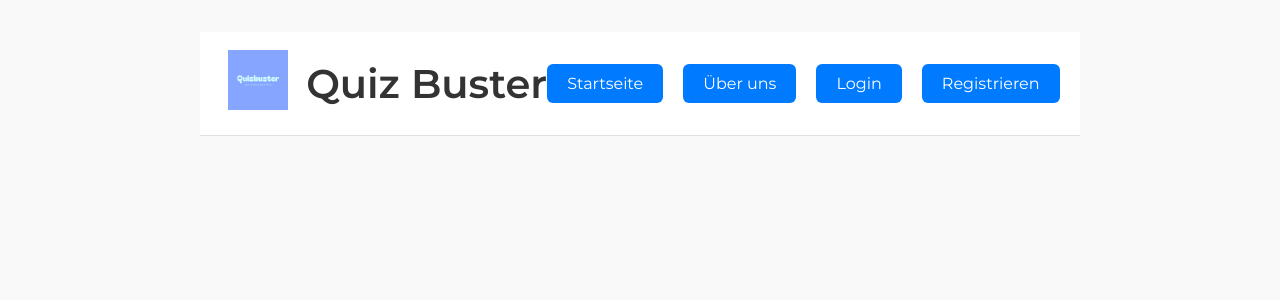
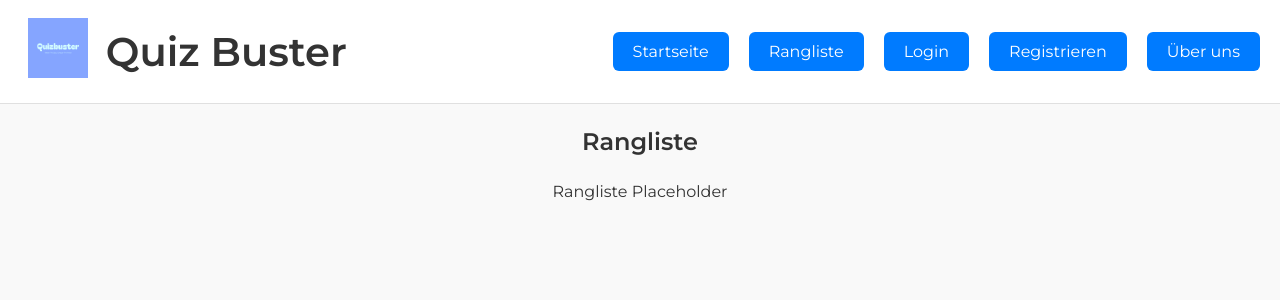
Before and after one commit to mvxsvchs/QuizBuster, a React (Vite) app in the folder QuizBuster/: page /leaderboard in a window 1280 px wide. Shown: the top 300 px of the page. Built offline with nearby package versions, Linux system fonts and the light colour scheme.

Commit message:
added Leaderboard.tsx and small fixes

```diff
--- a/QuizBuster/src/App.css
+++ b/QuizBuster/src/App.css
@@ -1,8 +1,5 @@
 /* Allgemeine Layout-Einstellungen */
 #root {
-  max-width: 1200px; /* Kleinere max-width für bessere Lesbarkeit */
-  margin: 0 auto;
-  padding: 2rem;
   text-align: center;
   min-height: 100vh;
   background-color: #f9f9f9; /* Helles neutrales Hintergrund */
@@ -21,6 +18,9 @@ h1 {
   font-size: 2.5rem;
   margin: 0 0 0 10px; /* kleiner linker Abstand */
 }
+.App {
+  min-width: 100vw;
+}
 
 /* Sticky Header */
 .header {
@@ -29,19 +29,18 @@ h1 {
   z-index: 100;
   background-color: #ffffff; /* Weiß für den Header */
   padding: 10px 20px;
-  border-bottom: 1px solid #e0e0e0; /* Leichter Trennstrich unten */
+  border-bottom: 1px solid #e0e0e0;
+
 }
 
 /* Container für Logo, Titel und Navigation */
 .nav-container {
   display: flex;
-  justify-content: space-between; /* Logo links, Navigation rechts */
+  justify-content: space-between;
   align-items: center;
-  max-width: 1200px;
-  margin: 0 auto;
+
 }
 
-/* Logo-Bereich links */
 .logo-container {
   display: flex;
   align-items: center;
@@ -60,25 +59,27 @@ h1 {
   filter: drop-shadow(0 0 1.5em #007bff); /* Blauer Hover-Effekt */
 }
 
-/* Navigation */
 .nav {
-  /* Die Navigation wird automatisch rechts ausgerichtet */
+  display: flex;
+  justify-content: flex-end;
+  flex-grow: 1; /* Stellt sicher, dass der Raum gleichmäßig verteilt wird */
 }
 
 .nav-links {
   display: flex;
-  justify-content: center;
-  gap: 20px; /* Weniger Abstand zwischen den Buttons */
+  justify-content: flex-end;
+  gap: 20px; /* Abstand zwischen den Buttons */
   list-style-type: none;
   padding: 0;
   margin: 0;
+  width: 100%; /* Breite der Links soll 100% sein */
 }
 
 .nav-button {
-  padding: 10px 20px; /* Kleinere Buttons für mehr Eleganz */
+  padding: 10px 20px;
   font-size: 16px;
   color: #ffffff;
-  background-color: #007bff; /* Sanftes Blau für die Buttons */
+  background-color: #007bff;
   border: none;
   border-radius: 6px;
   cursor: pointer;
@@ -86,8 +87,8 @@ h1 {
 }
 
 .nav-button:hover {
-  background-color: #0056b3; /* Dunkleres Blau beim Hover */
-  transform: scale(1.05); /* Leichte Vergrößerung beim Hover */
+  background-color: #0056b3;
+  transform: scale(1.05);
 }
 
 .nav-button:focus {
@@ -95,15 +96,14 @@ h1 {
 }
 
 .nav-button:active {
-  background-color: #003f7d; /* Noch dunkleres Blau bei Klick */
+  background-color: #003f7d;
 }
 
-/* === AUTH FORM === */
 .auth-container {
   max-width: 400px;
   margin: 50px auto;
   padding: 30px;
-  background: #ffffff; /* Weiß wie der Header */
+  background: #ffffff;
   border: 1px solid #e0e0e0;
   border-radius: 12px;
   box-shadow: 0 4px 8px rgba(0,0,0,0.1);
--- a/QuizBuster/src/App.tsx
+++ b/QuizBuster/src/App.tsx
@@ -9,6 +9,7 @@ import About from './pages/About';
 import Game from './pages/Game';
 import Login from './pages/Login';
 import Register from './pages/Register';
+import Leaderboard from './pages/Leaderboard';
 import ForgotPassword from './pages/ForgotPassword';
 import ProtectedRoute from './components/ProtectedRoute';
 
@@ -33,6 +34,7 @@ function App() {
     };
 
     return (
+        <div className="App">
             <Router>
                 <header className="header">
                     <div className="nav-container">
@@ -46,20 +48,18 @@ function App() {
                         <nav className="nav">
                             <ul className="nav-links">
                                 <li><Link to="/home"><button className="nav-button">Startseite</button></Link></li>
+                                <li><Link to="/leaderboard"><button className="nav-button">Rangliste</button></Link></li>
+                                {!isLoggedIn && (
+                                    <>
+                                        <li><Link to="/login"><button className="nav-button">Login</button></Link></li>
+                                        <li><Link to="/register"><button className="nav-button">Registrieren</button></Link></li>
+                                    </>
+                                )}
                                 <li><Link to="/about"><button className="nav-button">Über uns</button></Link></li>
-
                                 {isLoggedIn && (
                                     <>
                                         <li><Link to="/game"><button className="nav-button">Spielen</button></Link></li>
                                         <li><button className="logout-button" onClick={handleLogout}>Logout</button></li>
-                                </>
-                            )}
-
-
-                            {!isLoggedIn && (
-                                <>
-                                    <li><Link to="/login"><button className="nav-button">Login</button></Link></li>
-                                    <li><Link to="/register"><button className="nav-button">Registrieren</button></Link></li>
                                     </>
                                 )}
                             </ul>
@@ -69,6 +69,7 @@ function App() {
 
                 <Routes>
                     <Route path="/home" element={<Home />} />
+                    <Route path="/leaderboard" element={<Leaderboard />} />
                     <Route path="/about" element={<About />} />
                     <Route path="/forgotpassword" element={<ForgotPassword />} />
                     <Route path="/login" element={<Login onLogin={() => {
@@ -86,6 +87,7 @@ function App() {
                     } />
                 </Routes>
             </Router>
+        </div>
     );
 }
 
--- /dev/null
+++ b/QuizBuster/src/pages/Leaderboard.tsx
@@ -0,0 +1,14 @@
+import React from 'react';
+
+const About = () => {
+    return (
+        <div>
+            <h2>Rangliste</h2>
+            <p className="leaderboard">
+                Rangliste Placeholder
+            </p>
+        </div>
+    );
+};
+
+export default About;
--- a/QuizBuster/src/pages/Login.tsx
+++ b/QuizBuster/src/pages/Login.tsx
@@ -28,7 +28,7 @@ const Login: React.FC<Props> = ({ onLogin }) => {
             <h2>Login</h2>
             <input placeholder="E-Mail" value={email} onChange={e => setEmail(e.target.value)} /><br />
             <input type="password" placeholder="Passwort" value={password} onChange={e => setPassword(e.target.value)} /><br />
-            <button onClick={handleLogin}>Login</button>
+            <button onClick={handleLogin}>Einloggen</button>
             {error && <p className="error">{error}</p>}
             <p><Link to="/forgot-password">Passwort vergessen?</Link></p>
         </div>
```
Lines whose indentation alone changed are shown as unchanged.
